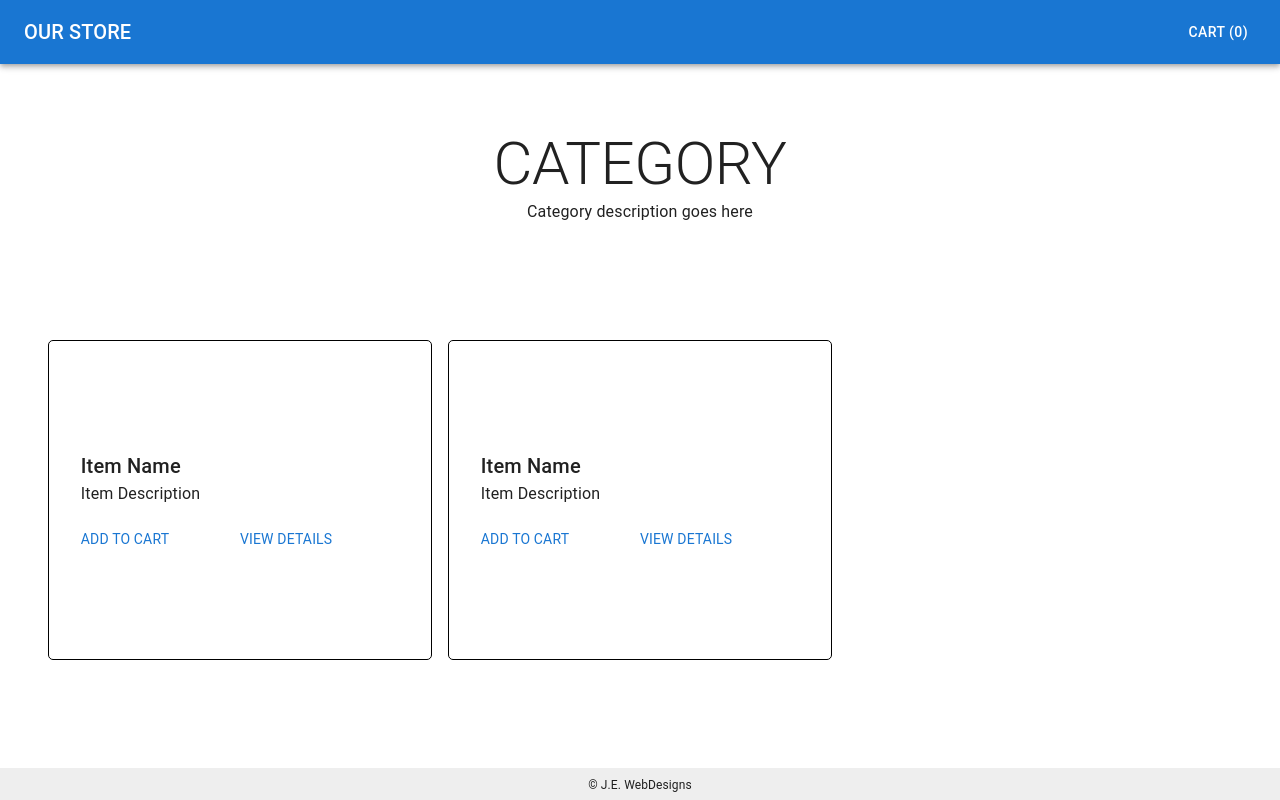
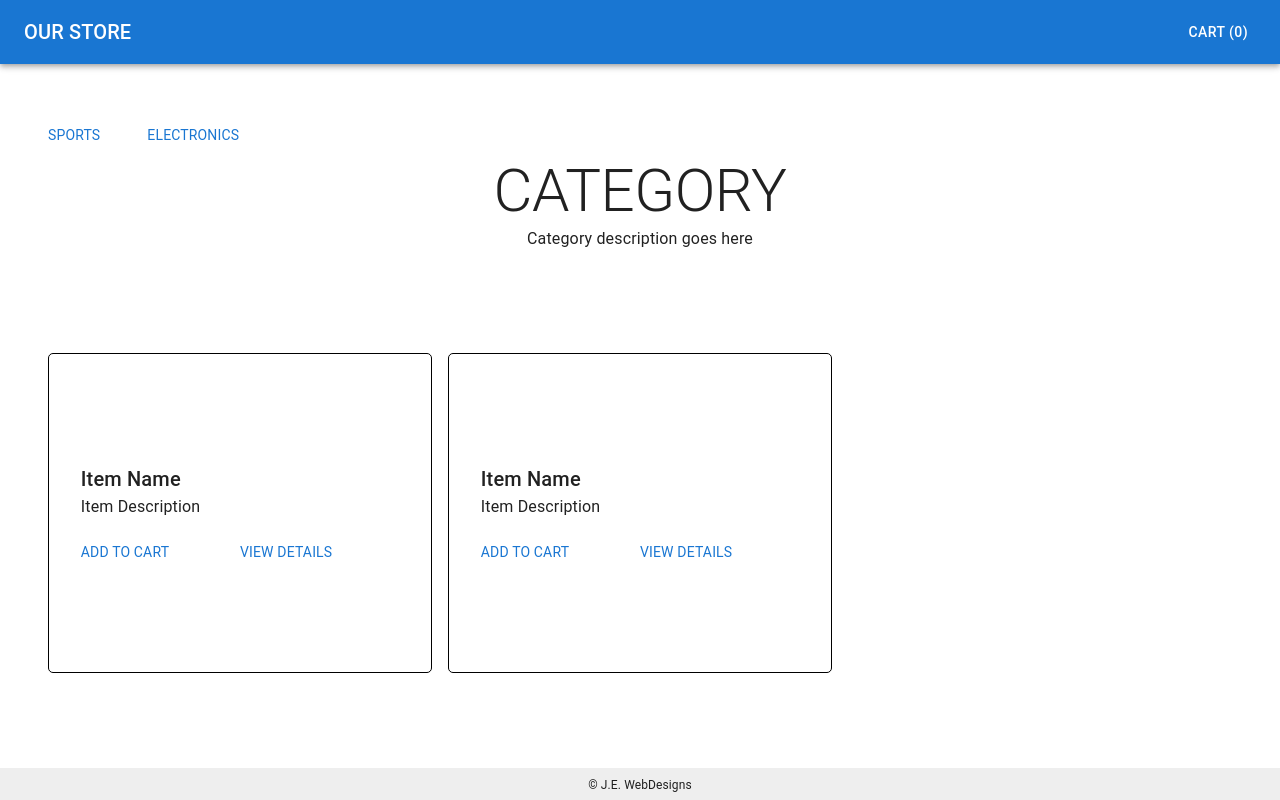
Before and after one commit to Easleyjs-CodeFellowsProjects/storefront, a React (Vite) app: page / in a window 1280 px wide. Built offline with nearby package versions, Linux system fonts and the light colour scheme.

Commit message:
Updates README

```diff
--- a/src/App.jsx
+++ b/src/App.jsx
@@ -4,6 +4,7 @@ import { CssBaseline } from '@mui/material'
 import { Box } from '@mui/material'
 
 import Header from './Components/Header'
+import Categories from './Components/Categories'
 import Products from './Components/Products'
 import Footer from './Components/Footer'
 /*
@@ -20,6 +21,7 @@ function App() {
            flexDirection="column"
       >
           <Header />
+          <Categories />
           <Products />
           <Footer />
       </Box>
--- a/src/Components/Categories/index.jsx
+++ b/src/Components/Categories/index.jsx
@@ -0,0 +1,46 @@
+import * as React from 'react';
+import { styled } from "@mui/material/styles";
+import Box from '@mui/material/Box';
+import Paper from "@mui/material/Paper";
+import Grid from "@mui/material/Grid";
+import { Link, Typography } from "@mui/material";
+
+const gridStyles = {
+    backgroundColor: "white",
+    marginLeft: "auto",
+    marginRight: "auto",
+    maxWidth: 1200,
+    paddingRight: 1,
+    paddingBottom: 1
+};
+
+export default function Categories() {
+    return (
+        <Grid
+        container
+        spacing={1}
+        sx={{...gridStyles}}
+        >
+            <Grid item xs={1}>
+                <Link
+                    component="button"
+                    variant="body2"
+                    underline="none"
+                    onClick={() => {
+                        console.info("I'm a button");
+                    }}>SPORTS
+                </Link>
+            </Grid>
+            <Grid item xs={1}>
+                <Link
+                    component="button"
+                    variant="body2"
+                    underline="none"
+                    onClick={() => {
+                        console.info("I'm a button");
+                    }}>ELECTRONICS
+                </Link>
+            </Grid>
+        </Grid>
+    )
+}
--- a/src/Components/Products/index.jsx
+++ b/src/Components/Products/index.jsx
@@ -48,12 +48,12 @@ export default function Products() {
             overflow="auto"
         >
             <Grid item container spacing={2}>
-                <Grid xs={4}></Grid>
+                <Grid item xs={4}></Grid>
                 <Grid item xs={4}>
                     <Typography sx={{ textAlign: 'center' }} variant="h2">CATEGORY</Typography>
                     <Typography sx={{ textAlign: 'center' }}>Category description goes here</Typography>
                 </Grid>
-                <Grid xs={4}></Grid>
+                <Grid item xs={4}></Grid>
                 <Grid item xs={4}><Product /></Grid>
                 <Grid item xs={4}><Product /></Grid>
             </Grid>
```
Also changed, not shown: 1 other file (tests, documents, lock files or other folders).
